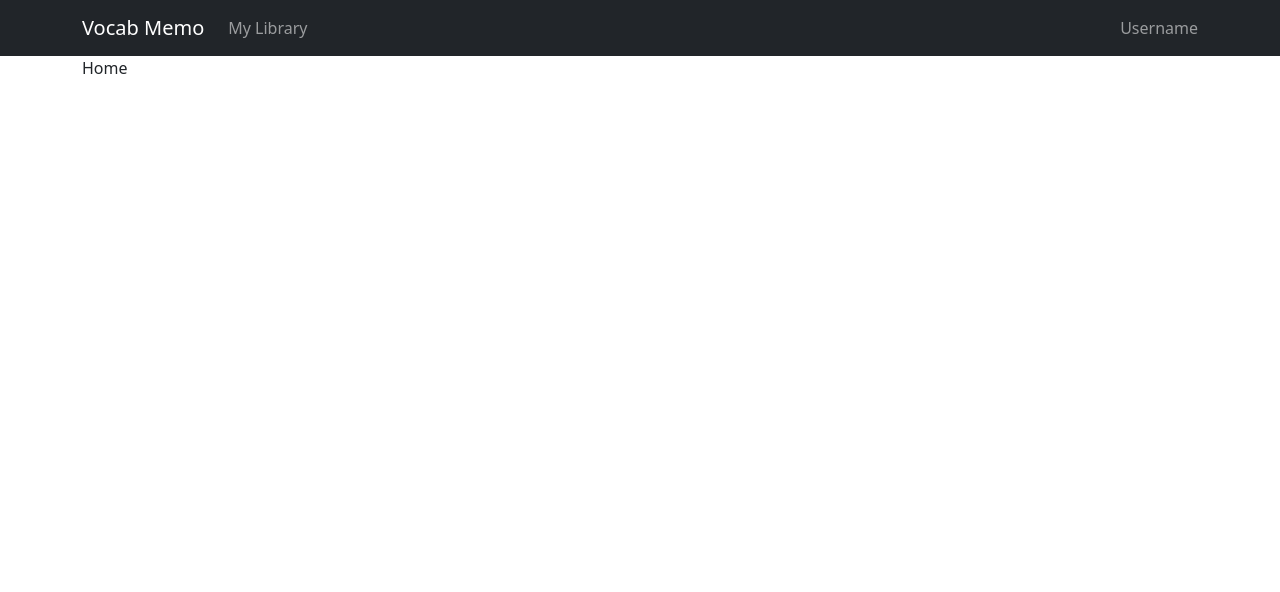
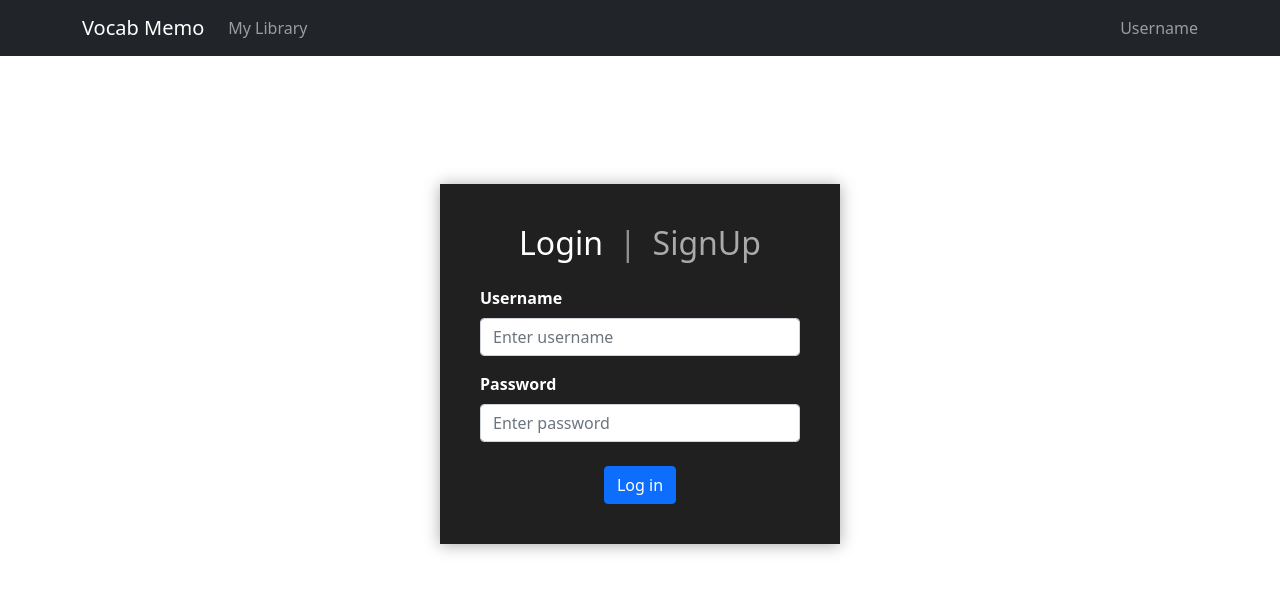
Before and after one commit to WachirapatMT/vocab-memo, a React (Create React App) app in the folder frontend/: page / in a window 1280 px wide. Shown: the top 592 px of the page. Built offline with nearby package versions, Linux system fonts and the light colour scheme.

Commit message:
Add login and signup form

```diff
--- a/frontend/src/App.js
+++ b/frontend/src/App.js
@@ -3,10 +3,10 @@ import { BrowserRouter as Router, Route, Switch } from "react-router-dom";
 import { Container } from "react-bootstrap";
 
 import { ROUTES } from "./constants";
-import { Library, Vocaburaly } from "./views";
+import { Home, Library, Vocaburaly } from "./views";
 import NavigationBar from "./components/NavigationBar";
 
-const Home = () => <div>Home</div>;
+// const Home = () => <div>Home</div>;
 
 const App = () => (
   <React.Fragment>
--- a/frontend/src/components/WordSetFormModal.js
+++ b/frontend/src/components/WordSetFormModal.js
@@ -1,4 +1,4 @@
-import { useState, useRef } from "react";
+import { useState } from "react";
 import { Modal, Button, Form } from "react-bootstrap";
 
 const WordSetFormModal = ({
@@ -11,7 +11,6 @@ const WordSetFormModal = ({
 }) => {
   const [title, setTitle] = useState(defaultTitle);
   const [description, setDescription] = useState(defaultDescription);
-  const formRef = useRef(null);
 
   const handleFormSubmit = (e) => {
     e.preventDefault();
@@ -33,11 +32,7 @@ const WordSetFormModal = ({
         <Modal.Title>{mode} word set</Modal.Title>
       </Modal.Header>
       <Modal.Body>
-        <Form
-          id="create-word-set-form"
-          ref={formRef}
-          onSubmit={handleFormSubmit}
-        >
+        <Form id="create-word-set-form" onSubmit={handleFormSubmit}>
           <Form.Group className="mb-3">
             <Form.Label>Title</Form.Label>
             <Form.Control
--- /dev/null
+++ b/frontend/src/views/Home.js
@@ -0,0 +1,90 @@
+import React, { useState } from "react";
+import { Row, Form, Button } from "react-bootstrap";
+import styled from "styled-components";
+
+const StyledDiv = styled.div`
+  background-color: #202020;
+  color: white;
+  box-shadow: 0px 1px 15px #aaaaaa;
+  margin-top: 8rem;
+  width: 50vw;
+  max-width: 400px;
+  min-width: 300px;
+  padding: 1rem 2.5rem;
+`;
+
+const StyledSpan = styled.span`
+  color: ${(props) => (props.active ? "white" : "#aaaaaa")};
+  &:hover {
+    color: white;
+  }
+`;
+
+const Home = () => {
+  const [isLogin, setIsLogin] = useState(true);
+  const [username, setUsername] = useState("");
+  const [password, setPassword] = useState("");
+
+  const handleFormSubmit = (e) => {
+    e.preventDefault();
+    if (isLogin) {
+      handleLogin();
+    } else {
+      handleSignUp();
+    }
+  };
+
+  const handleLogin = () => {};
+
+  const handleSignUp = () => {};
+
+  return (
+    <div className="d-flex justify-content-center">
+      <StyledDiv>
+        <Row className="d-flex justify-content-center my-4 h2">
+          <div className="d-flex justify-content-center">
+            <StyledSpan active={isLogin} onClick={() => setIsLogin(true)}>
+              Login
+            </StyledSpan>
+            <span className="mx-3 text-white-50">|</span>
+            <StyledSpan active={!isLogin} onClick={() => setIsLogin(false)}>
+              SignUp
+            </StyledSpan>
+          </div>
+        </Row>
+        <Row>
+          <Form
+            id="create-word-set-form"
+            onSubmit={handleFormSubmit}
+          >
+            <Form.Group className="mb-3">
+              <Form.Label className="fw-bold">Username</Form.Label>
+              <Form.Control
+                required
+                type="text"
+                placeholder="Enter username"
+                onChange={(e) => setUsername(e.target.value)}
+              />
+            </Form.Group>
+            <Form.Group className="mb-3">
+              <Form.Label className="fw-bold">Password</Form.Label>
+              <Form.Control
+                required
+                type="text"
+                placeholder="Enter password"
+                onChange={(e) => setPassword(e.target.value)}
+              />
+            </Form.Group>
+            <div className="d-flex justify-content-center my-4">
+              <Button variant="primary" type="submit">
+                {isLogin ? "Log in" : "Sign up"}
+              </Button>
+            </div>
+          </Form>
+        </Row>
+      </StyledDiv>
+    </div>
+  );
+};
+
+export default Home;
--- a/frontend/src/views/index.js
+++ b/frontend/src/views/index.js
@@ -1,2 +1,3 @@
+export { default as Home } from "./Home";
 export { default as Library } from "./Library";
 export { default as Vocaburaly } from "./Vocaburaly";
```
